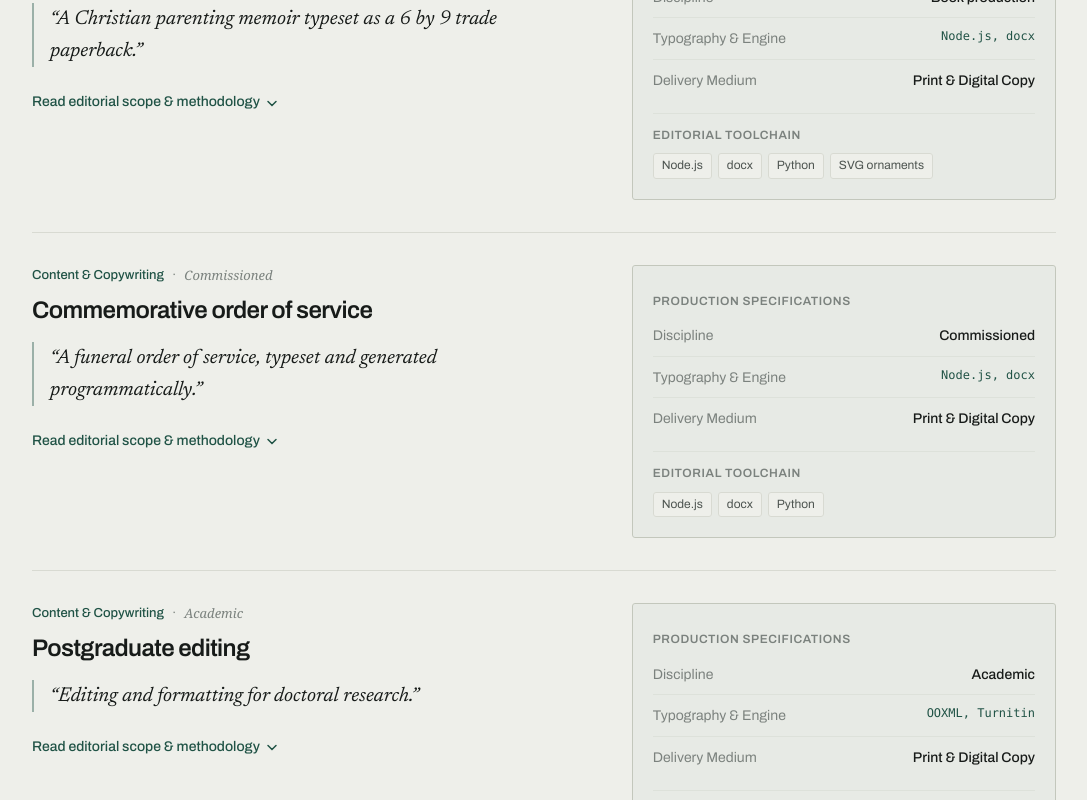
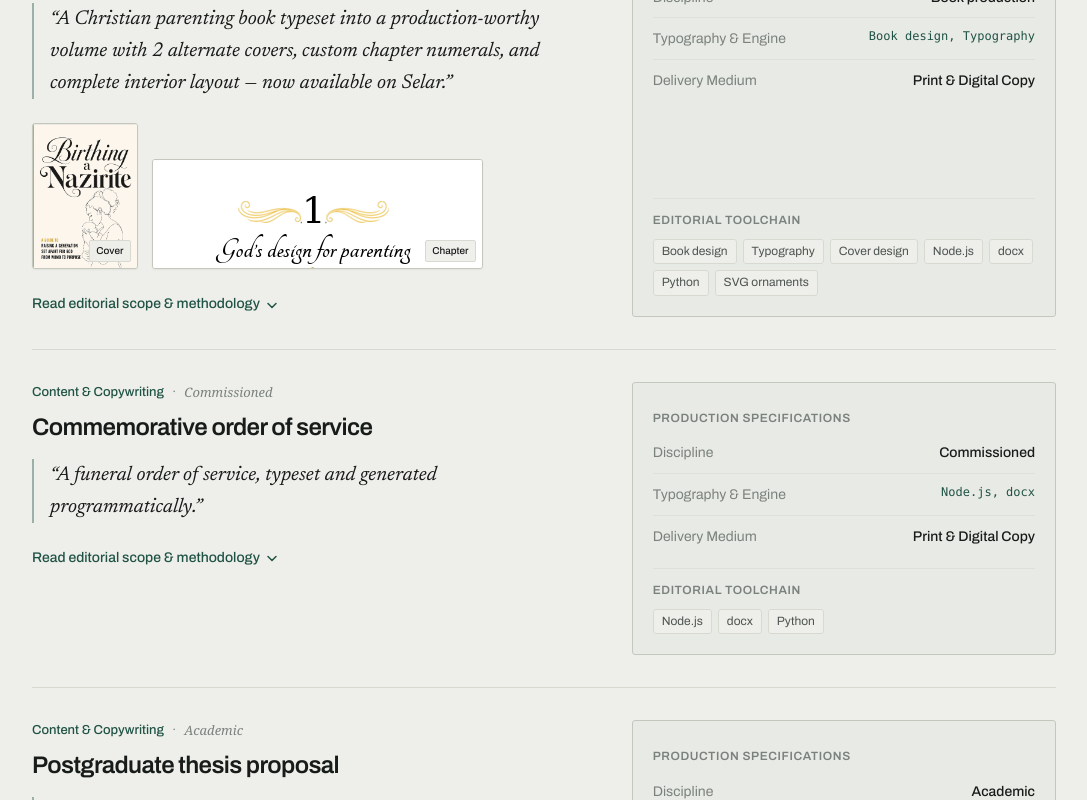
Before and after one commit to valerian0871/portfolio, a React (Vite) app: page / in a window 1280 px wide. Shown: the part 5900-6700 px from the top of the page, without its empty margins (96-1183 px from the left). Built offline with nearby package versions, Linux system fonts and the light colour scheme.

Commit message:
Add chapter design image for Nazirite project

```diff
--- a/src/components/disciplines/WritingEntry.tsx
+++ b/src/components/disciplines/WritingEntry.tsx
@@ -1,4 +1,5 @@
 import { useId, useState } from 'react'
+import { Lightbox } from '../Lightbox'
 import type { Project } from '../../types'
 
 interface WritingEntryProps {
@@ -8,8 +9,11 @@ interface WritingEntryProps {
 
 export function WritingEntry({ project, index }: WritingEntryProps) {
   const [open, setOpen] = useState(false)
+  const [lightboxAt, setLightboxAt] = useState<number | null>(null)
   const panelId = useId()
   const headId = useId()
+
+  const images = project.images ?? []
 
   return (
     <article
@@ -23,6 +27,12 @@ export function WritingEntry({ project, index }: WritingEntryProps) {
             <span className="font-medium text-accent">Content & Copywriting</span>
             <span>·</span>
             <span className="font-serif italic">{project.kind}</span>
+            {images.length > 0 && (
+              <>
+                <span>·</span>
+                <span className="text-accent font-medium">Includes cover & interior design</span>
+              </>
+            )}
           </div>
 
           <h3 className="mt-2 font-display text-2xl font-semibold tracking-[-0.025em] text-ink">
@@ -32,6 +42,33 @@ export function WritingEntry({ project, index }: WritingEntryProps) {
           <blockquote className="mt-4 border-l-2 border-accent/40 pl-4 font-read text-xl italic leading-[1.6] text-ink">
             “{project.summary}”
           </blockquote>
+
+          {/* Visual Proof for Book Production (Cover & Chapter Ornament) */}
+          {images.length > 0 && (
+            <div className="mt-6 flex flex-wrap items-end gap-3.5">
+              {images.map((img, imgIndex) => (
+                <button
+                  key={img.src}
+                  type="button"
+                  onClick={() => setLightboxAt(imgIndex)}
+                  className="group relative overflow-hidden rounded-sm border border-rule-firm bg-paper transition-transform duration-150 ease-brand hover:-translate-y-0.5 focus-visible:outline-accent cursor-pointer shadow-xs"
+                >
+                  <img
+                    src={img.src}
+                    alt={img.alt}
+                    width={img.width}
+                    height={img.height}
+                    loading="lazy"
+                    decoding="async"
+                    className="max-h-36 w-auto object-contain transition-transform duration-200 group-hover:scale-[1.02]"
+                  />
+                  <span className="absolute bottom-1.5 right-1.5 inline-flex items-center gap-1 rounded-xs bg-paper/90 px-1.5 py-0.5 text-[0.625rem] font-medium text-ink backdrop-blur-xs border border-rule">
+                    {imgIndex === 0 ? 'Cover' : 'Chapter'}
+                  </span>
+                </button>
+              ))}
+            </div>
+          )}
 
           <div className="mt-5">
             <button
@@ -109,6 +146,15 @@ export function WritingEntry({ project, index }: WritingEntryProps) {
           </div>
         </div>
       </div>
+
+      {lightboxAt !== null && images.length > 0 && (
+        <Lightbox
+          images={images}
+          index={lightboxAt}
+          onIndexChange={setLightboxAt}
+          onClose={() => setLightboxAt(null)}
+        />
+      )}
     </article>
   )
 }
--- a/src/data/projects.ts
+++ b/src/data/projects.ts
@@ -261,10 +261,26 @@ export const projects: Project[] = [
     title: 'Birthing a Nazirite',
     practice: 'writing',
     kind: 'Book production',
-    summary: 'A Christian parenting memoir typeset as a 6 by 9 trade paperback.',
+    summary: 'A Christian parenting book typeset into a production-worthy volume with 2 alternate covers, custom chapter numerals, and complete interior layout — now available on Selar.',
     detail:
-      'Designed the interior of this book, working on the typography, page layout, chapter headings, spacing, pagination, and overall structure. I also designed the cover for the second book, developing its visual direction and layout to fit the book’s subject and overall presentation.',
-    tools: ['Node.js', 'docx', 'Python', 'SVG ornaments'],
+      'Transformed a raw, bland PDF into a fully formatted, production-worthy book. Designed the interior typography, custom ornamental chapter numbers, running heads, margins, and pagination. Also created two alternate book covers exploring distinct visual directions for the publication, which is now commercially published and available on Selar.',
+    tools: ['Book design', 'Typography', 'Cover design', 'Node.js', 'docx', 'Python', 'SVG ornaments'],
+    images: [
+      {
+        src: '/work/nazirite/book-cover.png',
+        alt: 'Birthing a Nazirite book cover design with line art illustration and custom serif display typography',
+        caption: 'Birthing a Nazirite — Book cover design',
+        width: 345,
+        height: 480,
+      },
+      {
+        src: '/work/nazirite/chapter-design.png',
+        alt: 'Interior chapter heading design showing ornamental gold flourish framing chapter numeral 1',
+        caption: 'Interior chapter layout and typographic ornaments',
+        width: 329,
+        height: 108,
+      },
+    ],
   },
   {
     slug: 'order-of-service',
@@ -278,13 +294,13 @@ export const projects: Project[] = [
   },
   {
     slug: 'postgraduate-editing',
-    title: 'Postgraduate editing',
+    title: 'Postgraduate thesis proposal',
     practice: 'writing',
     kind: 'Academic',
-    summary: 'Editing and formatting for doctoral research.',
+    summary: 'Comprehensive research proposal drafted with up-to-date academic references and low similarity scores.',
     detail:
-      'Applied supervisor corrections to a research proposal and reduced it from 77 pages to 59 without cutting content, added literature to a thesis chapter, and ran similarity review with citation markers written directly into the document XML where the editor would not hold them.',
-    tools: ['OOXML', 'Turnitin', 'Substantive editing'],
+      'Researched and drafted a comprehensive academic proposal for the client from the ground up, establishing the problem statement, methodological framework, and contemporary literature review. Delivered with rigorous academic referencing and achieved verified low plagiarism and minimal Turnitin AI detection scores.',
+    tools: ['Academic research', 'Literature review', 'Turnitin verification', 'Substantive editing'],
   },
   {
     slug: 'career-materials',
```
Also changed, not shown: public/work/nazirite/book-cover.png (added), public/work/nazirite/chapter-design.png (added).
